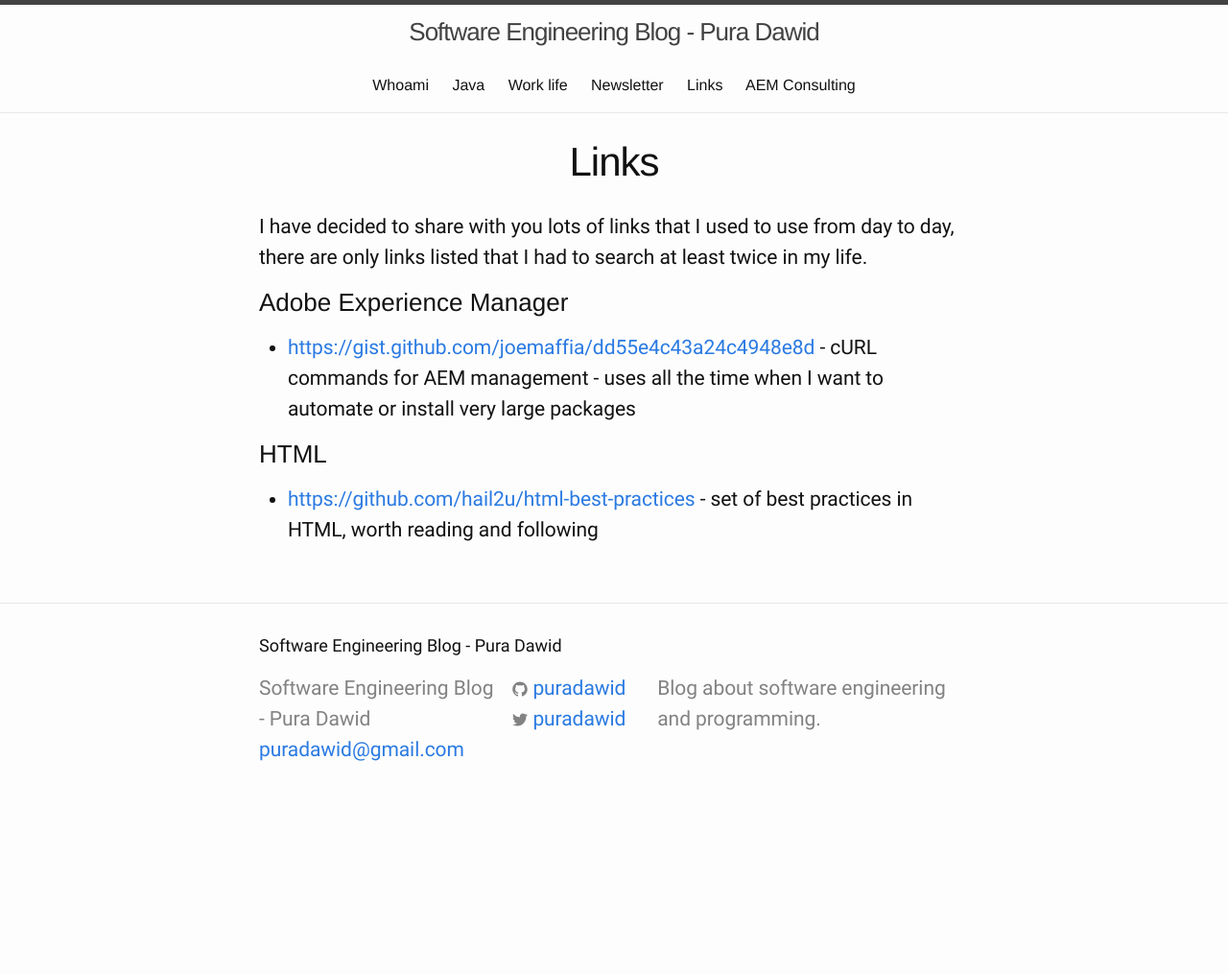
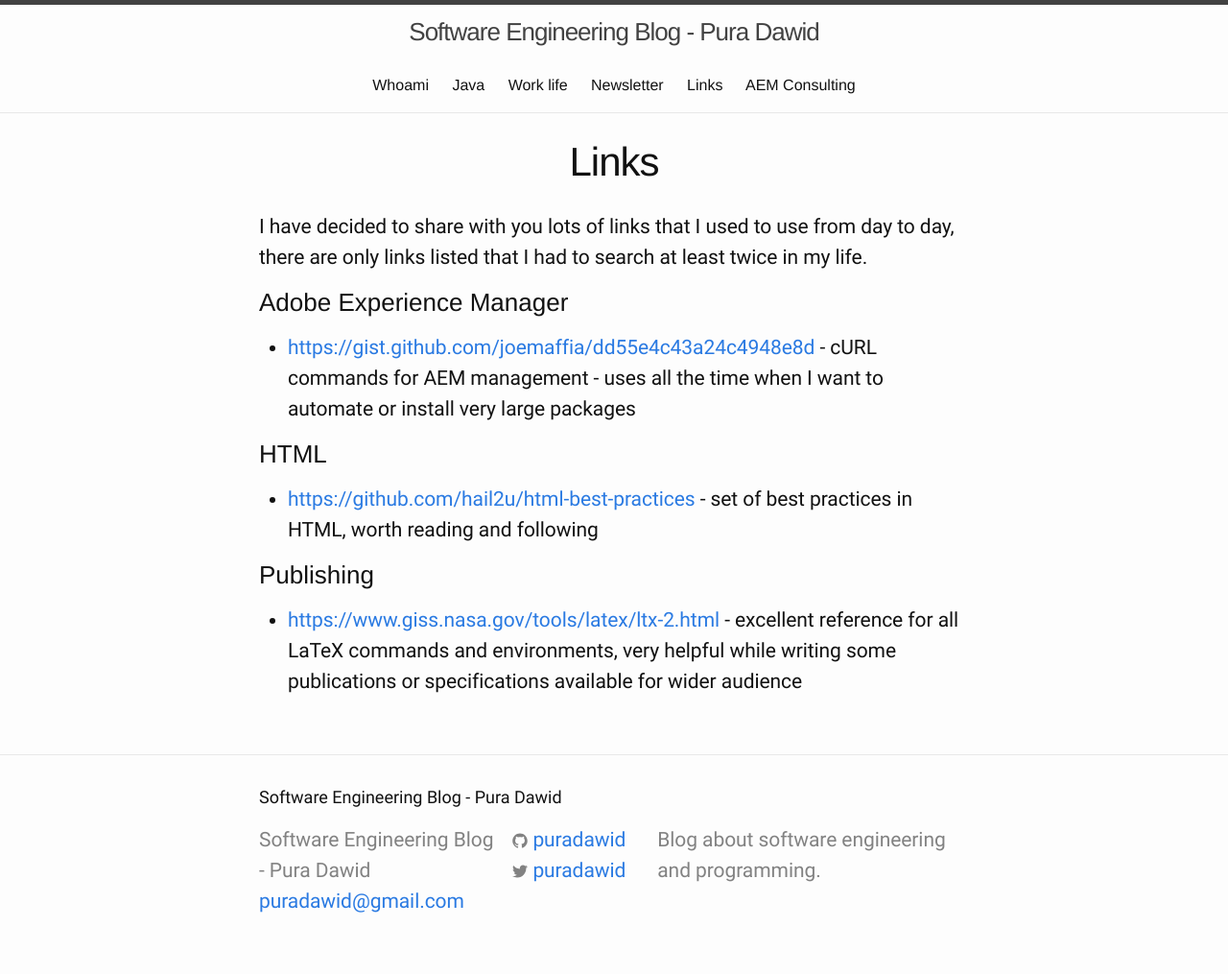
Before and after one commit to puradawid/puradawid.github.io, a Jekyll site: the page built from knowledge.md, in a window 1280 px wide. Shown: the whole page at 96% size. Built offline with Jekyll 4.4.1, drawn with Linux system fonts in a browser that asks for light colours; before the commit the page ends 900 px from its top, so only the background shows below that.

Commit message:
Add NASA's LaTeX Reference link

```diff
--- a/knowledge.md
+++ b/knowledge.md
@@ -15,3 +15,7 @@ I have decided to share with you lots of links that I used to use from day to da
 ### HTML
 
 * <https://github.com/hail2u/html-best-practices> - set of best practices in HTML, worth reading and following
+
+### Publishing
+
+* <https://www.giss.nasa.gov/tools/latex/ltx-2.html> - excellent reference for all LaTeX commands and environments, very helpful while writing some publications or specifications available for wider audience
```
